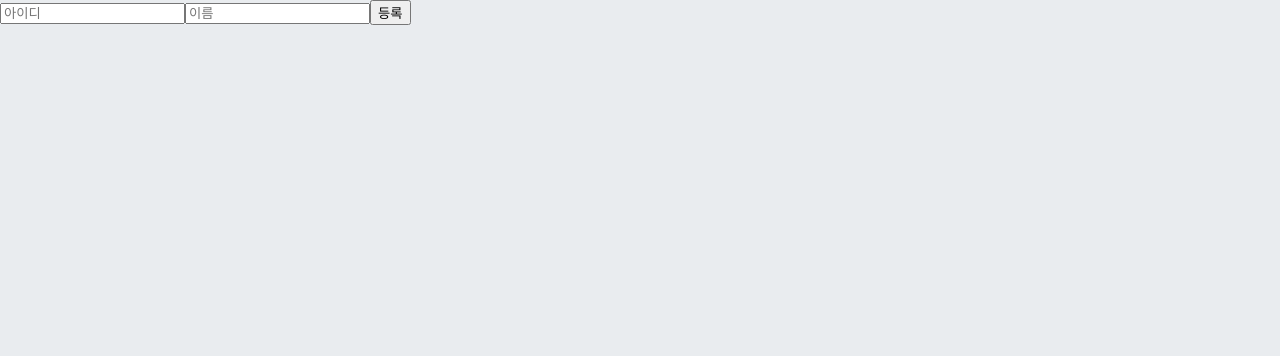
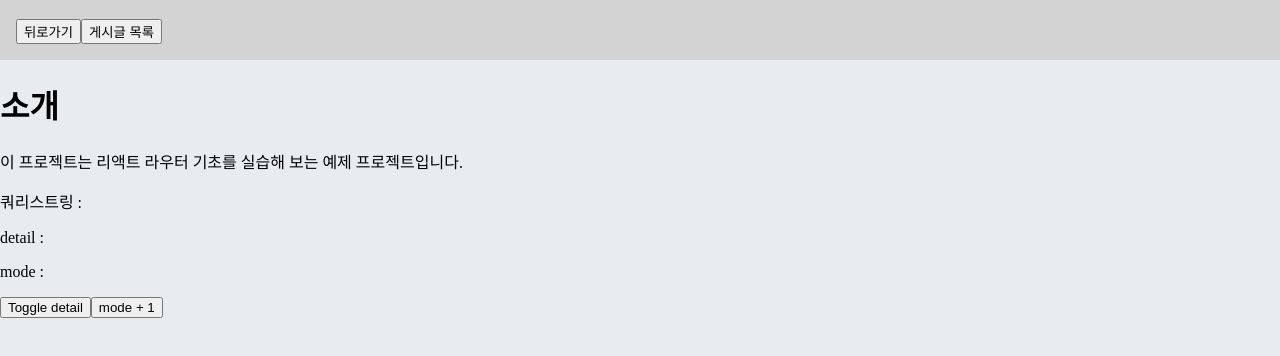
Before and after one commit to function-dh/react-private-study, a React app: page /about in a window 1280 px wide. Shown: the top 356 px of the page. Built offline with nearby package versions, Linux system fonts and the light colour scheme.

Commit message:
리액트를 다루는 기술 - 13장. 리액트 라우터로 SPA 개발하기

```diff
--- a/package.json
+++ b/package.json
@@ -49,6 +49,7 @@
     "react-dom": "^18.2.0",
     "react-icons": "^4.7.1",
     "react-refresh": "^0.11.0",
+    "react-router-dom": "^6.6.1",
     "react-virtualized": "^9.22.3",
     "resolve": "^1.20.0",
     "resolve-url-loader": "^4.0.0",
--- /dev/null
+++ b/src/13/About.js
@@ -0,0 +1,32 @@
+import React from 'react';
+import { useLocation, useSearchParams } from 'react-router-dom';
+
+const About = () => {
+  const location = useLocation() // 쿼리스트링
+  const [searchParams, setSearchParams] = useSearchParams() // 쿼리스트링 파싱
+
+  const detail = searchParams.get('detail')
+  const mode = searchParams.get('mode')
+
+  const onToggleDetail = () => {
+    setSearchParams({mode, detail: String(detail !== 'true')})
+  }
+  const onIncreaseMode = () => {
+    const nextMode = mode === 'null' ? 1 : parseInt(mode) + 1
+    setSearchParams({mode: String(nextMode), detail})
+  }
+
+  return (
+    <div>
+      <h1>소개</h1>
+      <p>이 프로젝트는 리액트 라우터 기초를 실습해 보는 예제 프로젝트입니다.</p>
+      <p>쿼리스트링 : {location.search}</p>
+      <p>detail : {detail}</p>
+      <p>mode : {mode}</p>
+      <button onClick={onToggleDetail}>Toggle detail</button>
+      <button onClick={onIncreaseMode}>mode + 1</button>
+    </div>
+  );
+};
+
+export default About;
--- /dev/null
+++ b/src/13/Article.js
@@ -0,0 +1,14 @@
+import React from 'react';
+import { useParams } from 'react-router-dom';
+
+const Article = () => {
+  const {id} = useParams()
+
+  return (
+    <div>
+      <h2>게시글 {id}</h2>
+    </div>
+  );
+};
+
+export default Article;
--- /dev/null
+++ b/src/13/Articles.js
@@ -0,0 +1,35 @@
+import React from 'react';
+import {Link, Outlet, NavLink} from 'react-router-dom'
+
+const Articles = () => {
+  return (
+    <div>
+      <Outlet />
+      <ul>
+        <PostItem />
+      </ul>
+    </div>
+  );
+};
+
+const PostItem = () => {
+  const activeStyle = {
+    color: 'green',
+    fontSize: 21,
+  }
+  const postList = [1,2,3]
+
+  return (
+    postList.map((id, index) => (
+      <li key={index}>
+        <NavLink
+          to={`/articles/${id}`}
+          style={({isActive}) => (isActive ? activeStyle : undefined) }>
+          게시글 {id}
+        </NavLink>
+      </li>
+    ))
+  )
+}
+
+export default Articles;
--- /dev/null
+++ b/src/13/Home.js
@@ -0,0 +1,20 @@
+import React from 'react';
+import { Link } from 'react-router-dom';
+
+const Home = () => {
+  return (
+    <div>
+      <h1>홈</h1>
+      <p>홈, 그 페이지는 가장 먼저 보여지는 페이지</p>
+      <ul>
+        <li><Link to='/about'>소개</Link></li>
+        <li><Link to='/profiles/velopert'>velopert 프로필</Link></li>
+        <li><Link to='/profiles/gildong'>gildong 프로필</Link></li>
+        <li><Link to='/profiles/void'>존재하지 않는 프로필</Link></li>
+        <li><Link to='/articles'>게시글 목록</Link></li>
+      </ul>
+    </div>
+  );
+};
+
+export default Home;
--- /dev/null
+++ b/src/13/Layout.js
@@ -0,0 +1,27 @@
+import React from 'react';
+import { Outlet, useNavigate } from 'react-router-dom';
+
+const Layout = () => {
+  const navigate = useNavigate()
+  const goArticles = () => {
+    // navigate('/articles')
+    navigate('/articles', {replace: true})
+  }
+  const goBack = () => {
+    navigate(-1)
+  }
+
+  return (
+    <div>
+      <header style={{background: 'lightgray', padding:16, fontSize: 24}}>
+        <button onClick={goBack}>뒤로가기</button>
+        <button onClick={goArticles}>게시글 목록</button>
+      </header>
+      <main>
+        <Outlet />
+      </main>
+    </div>
+  );
+};
+
+export default Layout;
--- /dev/null
+++ b/src/13/NotFound.js
@@ -0,0 +1,19 @@
+const NotFound = () => {
+  return (
+    <div
+      style={{
+        display: 'flex',
+        alignItems: 'center',
+        justifyContent: 'center',
+        fontSize: 64,
+        position: 'absolute',
+        width: '100%',
+        height: '100%',
+      }}
+    >
+      404
+    </div>
+  );
+};
+
+export default NotFound;
--- /dev/null
+++ b/src/13/Profile.js
@@ -0,0 +1,34 @@
+import React from 'react';
+import { useParams } from 'react-router-dom';
+
+const data = {
+  velopert: {
+    name : '동현',
+    description: '개발자'
+  },
+  gildong: {
+    name : '길동',
+    description: '홍길동'
+  }
+}
+
+const Profile = () => {
+  const params = useParams()
+  const profile = data[params.username]
+
+  return (
+    <div>
+      <h1>사용자 프로필</h1>
+      {profile ? (
+        <div>
+          <h2>{profile.name}</h2>
+          <h2>{profile.description}</h2>
+        </div>
+      ): (
+        <p>존재하지 않는 프로필 입니다</p>
+      )}
+    </div>
+  );
+};
+
+export default Profile;
--- a/src/App.js
+++ b/src/App.js
@@ -20,6 +20,14 @@
 import TodoTemplate from './10/components/TodoTemplate';
 import TodoInsert from './10/components/TodoInsert';
 import TodoList from './10/components/TodoList';
+import { BrowserRouter, Route, Routes, Link } from 'react-router-dom';
+import Home from './13/Home';
+import About from './13/About';
+import Profile from './13/Profile';
+import Articles from './13/Articles';
+import Article from './13/Article';
+import Layout from './13/Layout';
+import NotFound from './13/NotFound';
 
 // class App extends Component {
 //   validation = React.createRef();
@@ -224,83 +232,103 @@
 // };
 
 // 12강 관련
+// const App = () => {
+//   const nextId = useRef(1);
+//   const [form, setForm] = useState({
+//     name: '',
+//     username: ''
+//   });
+//   const [data, setData] = useState({
+//     array: [],
+//     uselessValue: null,
+//   });
+//
+//   const onChange = useCallback((e) => {
+//     const { name, value } = e.target;
+//     // 기존 불변성을 유지하며 할당
+//     // setForm({
+//     //   ...form,
+//     //   [name]: [value],
+//     // });
+//
+//     // immer 사용
+//     setForm(
+//       produce(draft => {
+//         draft[name] = value
+//       })
+//     )
+//   }, [form]);
+//
+//   const onSubmit = useCallback((e) => {
+//     e.preventDefault();
+//     const info = {
+//       id: nextId.current,
+//       name: form.name,
+//       username: form.username,
+//     };
+//
+//     setData(
+//       produce(draft => {
+//         draft.array.push(info)
+//       })
+//     );
+//
+//     setForm({ name: '', username: '' });
+//     nextId.current += 1;
+//   }, [data, form.name, form.username]);
+//
+//   const onRemove = useCallback((id) => {
+//     setData({
+//       ...data,
+//       array: data.array.filter(info => info.id !== id),
+//     });
+//
+//     setData(
+//       produce(draft => {
+//         draft.array.splice(draft.array.findIndex(info => info.id === id), 1)
+//       })
+//     )
+//   }, [data]);
+//
+//
+//   return (
+//     <div>
+//       <form onSubmit={onSubmit}>
+//         <input type='text' name={'username'} placeholder={'아이디'} value={form.username} onChange={onChange} />
+//         <input type='text' name={'name'} placeholder={'이름'} value={form.name} onChange={onChange} />
+//         <button type='submit'>등록</button>
+//       </form>
+//       <div>
+//         <ul>
+//           {data.array.map(info => (
+//             <li key={info.id} onClick={() => onRemove(info.id)}>
+//               {info.username} ({info.name})
+//             </li>
+//           ))}
+//         </ul>
+//       </div>
+//     </div>
+//   );
+// };
+
+// 13강 관련
 const App = () => {
-  const nextId = useRef(1);
-  const [form, setForm] = useState({
-    name: '',
-    username: ''
-  });
-  const [data, setData] = useState({
-    array: [],
-    uselessValue: null,
-  });
-
-  const onChange = useCallback((e) => {
-    const { name, value } = e.target;
-    // 기존 불변성을 유지하며 할당
-    // setForm({
-    //   ...form,
-    //   [name]: [value],
-    // });
-
-    // immer 사용
-    setForm(
-      produce(draft => {
-        draft[name] = value
-      })
-    )
-  }, [form]);
-
-  const onSubmit = useCallback((e) => {
-    e.preventDefault();
-    const info = {
-      id: nextId.current,
-      name: form.name,
-      username: form.username,
-    };
-
-    setData(
-      produce(draft => {
-        draft.array.push(info)
-      })
-    );
-
-    setForm({ name: '', username: '' });
-    nextId.current += 1;
-  }, [data, form.name, form.username]);
-
-  const onRemove = useCallback((id) => {
-    setData({
-      ...data,
-      array: data.array.filter(info => info.id !== id),
-    });
-
-    setData(
-      produce(draft => {
-        draft.array.splice(draft.array.findIndex(info => info.id === id), 1)
-      })
-    )
-  }, [data]);
-
-
   return (
     <div>
-      <form onSubmit={onSubmit}>
-        <input type='text' name={'username'} placeholder={'아이디'} value={form.username} onChange={onChange} />
-        <input type='text' name={'name'} placeholder={'이름'} value={form.name} onChange={onChange} />
-        <button type='submit'>등록</button>
-      </form>
-      <div>
-        <ul>
-          {data.array.map(info => (
-            <li key={info.id} onClick={() => onRemove(info.id)}>
-              {info.username} ({info.name})
-            </li>
-          ))}
-        </ul>
-      </div>
+      <Routes>
+        <Route path='/' element={<Layout />}>
+          <Route index element={<Home/>} />
+          <Route path='/about' element={<About/>} />
+          <Route path='/profiles/:username' element={<Profile/>} />
+        </Route>
+
+        <Route path='/articles' element={<Articles/>} >
+          <Route path=':id' element={<Article/>} />
+        </Route>
+        <Route path='*' element={<NotFound/>} />
+      </Routes>
     </div>
-  );
-};
+  )
+}
 
 export default App;
--- a/src/index.js
+++ b/src/index.js
@@ -3,11 +3,14 @@
 import './index.css';
 import App from './App';
 import reportWebVitals from './reportWebVitals';
+import { BrowserRouter } from 'react-router-dom';
 
 const root = ReactDOM.createRoot(document.getElementById('root'));
 root.render(
   <React.StrictMode>
-    <App />
+    <BrowserRouter>
+      <App />
+    </BrowserRouter>
   </React.StrictMode>
 );
 
```
Also changed, not shown: 2 other files (tests, documents, lock files or other folders).
